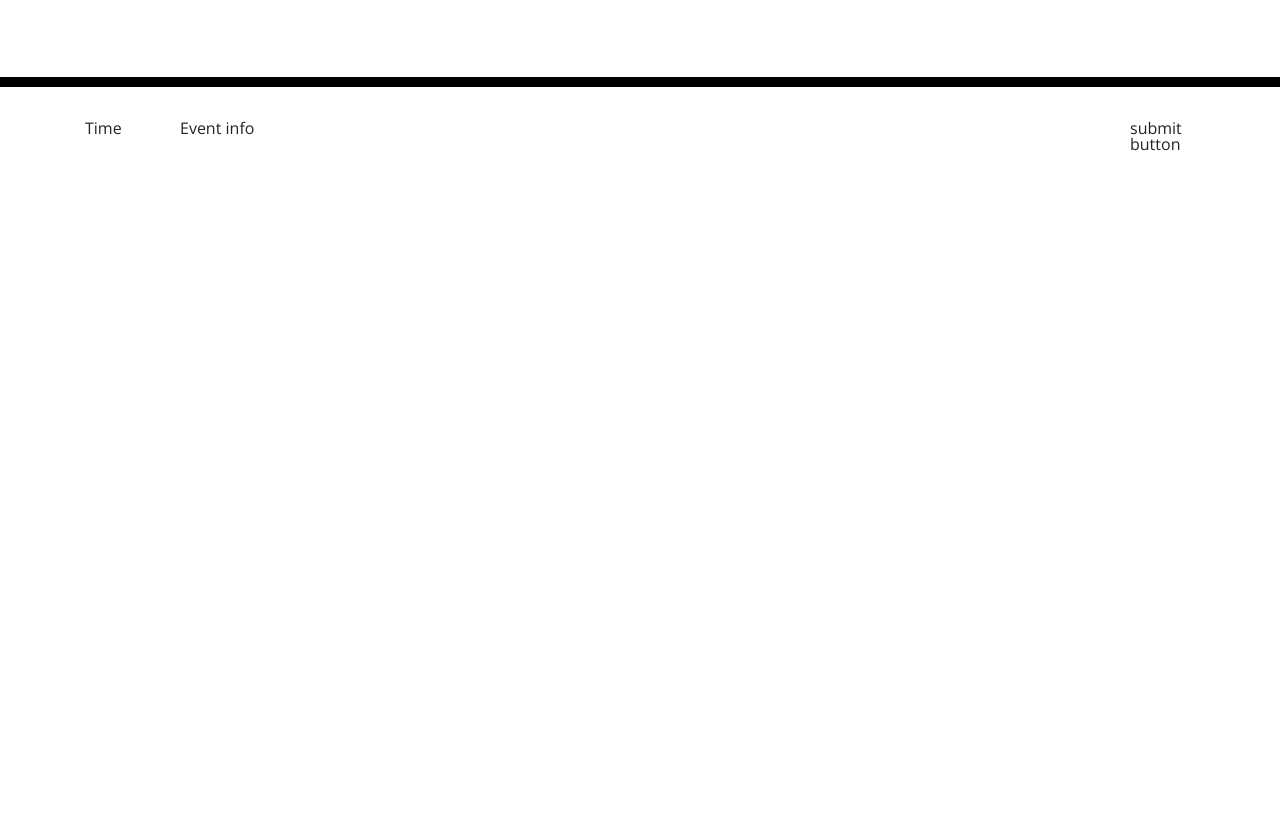
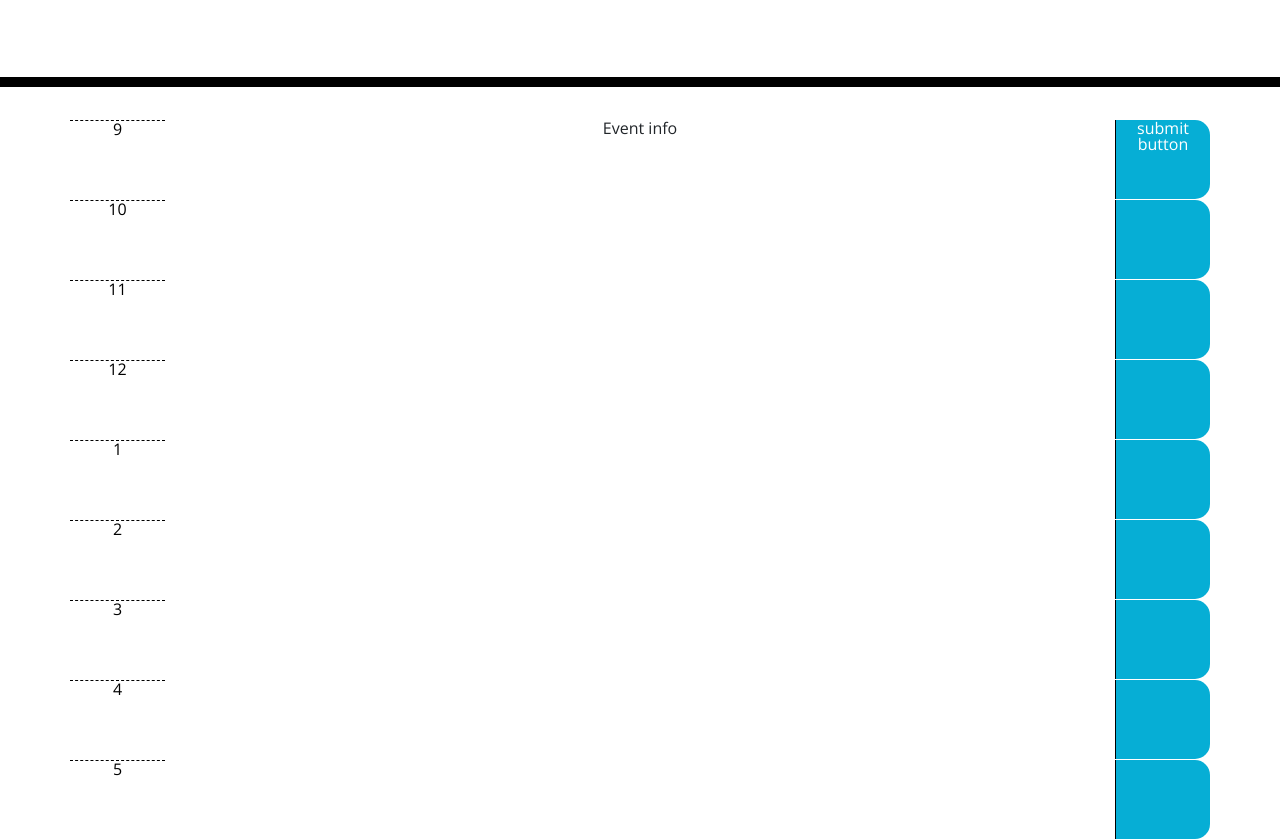
Before and after one commit to KevinLaCarrubba/DayPlanner, a plain HTML site: page index.html in a window 1280 px wide. Shown: the part 181-1020 px from the top of the page. Drawn offline with nearby package versions, Linux system fonts and the light colour scheme.

Commit message:
placing CSS classes and IDs

```diff
--- a/index.html
+++ b/index.html
@@ -28,61 +28,62 @@
       <p class="lead">A simple calendar app for scheduling your work day</p>
       <p id="currentDay" class="lead"></p>
     </header>
+    <section class="text-center notification" id="notify"></section>
     <div class="container">
       <!-- Timeblocks go here -->
       <!-- Row 1 -->
-      <div class="row">
-        <div class="col-1" id="time-9"><p>Time</p></div>
-        <div class="col-10"><p>Event info</p></div>
-        <div class="col-1"><p>submit button</p></div>
+      <div id="time-9" class="row time-block">
+        <div class="col-1 hour"><p>9</p></div>
+        <div class="col-10" id="info-9"><p>Event info</p></div>
+        <div class="col-1 saveBtn"><p>submit button</p></div>
       </div>
       <!-- Row 2 -->
-      <div class="row">
-        <div class="col-1" id="time-10"></div>
-        <div class="col-10"></div>
-        <div class="col-1"></div>
+      <div id="time-10" class="row time-block">
+        <div class="col-1 hour">10</div>
+        <div class="col-10" id="info-10"></div>
+        <div class="col-1 saveBtn"></div>
       </div>
       <!-- Row 3 -->
-      <div class="row">
-        <div class="col-1" id="time-11"></div>
-        <div class="col-10"></div>
-        <div class="col-1"></div>
+      <div id="time-11" class="row time-block">
+        <div class="col-1 hour">11</div>
+        <div class="col-10" id="info-11"></div>
+        <div class="col-1 saveBtn"></div>
       </div>
       <!-- Row 4 -->
-      <div class="row">
-        <div class="col-1" id="time-12"></div>
-        <div class="col-10"></div>
-        <div class="col-1"></div>
+      <div id="time-12" class="row time-block">
+        <div class="col-1 hour">12</div>
+        <div class="col-10" id="info-12"></div>
+        <div class="col-1 saveBtn"></div>
       </div>
       <!-- Row 5 -->
-      <div class="row">
-        <div class="col-1" id="time-1"></div>
-        <div class="col-10"></div>
-        <div class="col-1"></div>
+      <div id="time-13" class="row time-block">
+        <div class="col-1 hour">1</div>
+        <div class="col-10" id="info-1"></div>
+        <div class="col-1 saveBtn"></div>
       </div>
       <!-- Row 6 -->
-      <div class="row">
-        <div class="col-1" id="time-2"></div>
-        <div class="col-10"></div>
-        <div class="col-1"></div>
+      <div id="time-14" class="row time-block">
+        <div class="col-1 hour">2</div>
+        <div class="col-10" id="info-2"></div>
+        <div class="col-1 saveBtn"></div>
       </div>
       <!-- Row 7 -->
-      <div class="row">
-        <div class="col-1" id="time-3"></div>
-        <div class="col-10"></div>
-        <div class="col-1"></div>
+      <div id="time-15" class="row time-block">
+        <div class="col-1 hour">3</div>
+        <div class="col-10" id="info-3"></div>
+        <div class="col-1 saveBtn"></div>
       </div>
       <!-- Row 8 -->
-      <div class="row">
-        <div class="col-1" id="time-4"></div>
-        <div class="col-10"></div>
-        <div class="col-1"></div>
+      <div id="time-16" class="row time-block">
+        <div class="col-1 hour">4</div>
+        <div class="col-10" id="info-4"></div>
+        <div class="col-1 saveBtn"></div>
       </div>
       <!-- Row 9 -->
-      <div class="row">
-        <div class="col-1" id="time-5"></div>
-        <div class="col-10"></div>
-        <div class="col-1"></div>
+      <div id="time-17" class="row time-block">
+        <div class="col-1 hour">5</div>
+        <div class="col-10" id="info-5"></div>
+        <div class="col-1 saveBtn"></div>
       </div>
       <!-- Container end -->
     </div>
```
